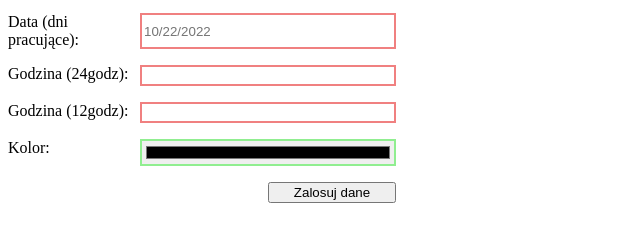
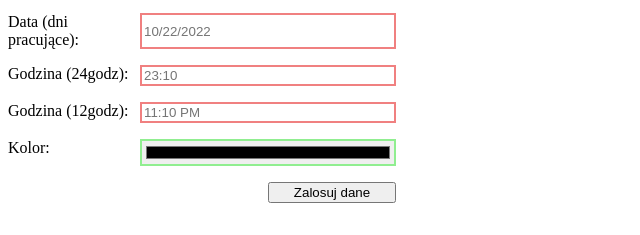
Before and after one commit to DominikBuj/ipm, a plain HTML site: page lab2/index.html in a window 1280 px wide. Shown: the part 484-719 px from the top of the page, 0-640 px from the left. Drawn offline with Linux system fonts and the light colour scheme.

Commit message:
adding time placeholders

```diff
--- a/lab2/index.html
+++ b/lab2/index.html
@@ -67,11 +67,11 @@
         </div>
         <div style="display: flex;">
             <label for="time-24">Godzina (24godz):</label>
-            <input id="time-24" type="text" pattern="(2[0-3]|[01]?[0-9]):[0-5][0-9]" required>
+            <input id="time-24" type="text" pattern="(2[0-3]|[01]?[0-9]):[0-5][0-9]" placeholder="23:10" required>
         </div>
         <div style="display: flex;">
             <label for="time-12">Godzina (12godz):</label>
-            <input id="time-12" type="text" pattern="(1[0-2]|[1-9]):[0-5][0-9] ([aA]|[pP])[mM]" required>
+            <input id="time-12" type="text" pattern="(1[0-2]|[1-9]):[0-5][0-9] ([aA]|[pP])[mM]" placeholder="11:10 PM" required>
         </div>
         <div style="display: flex;">
             <label for="color">Kolor:</label>
```
